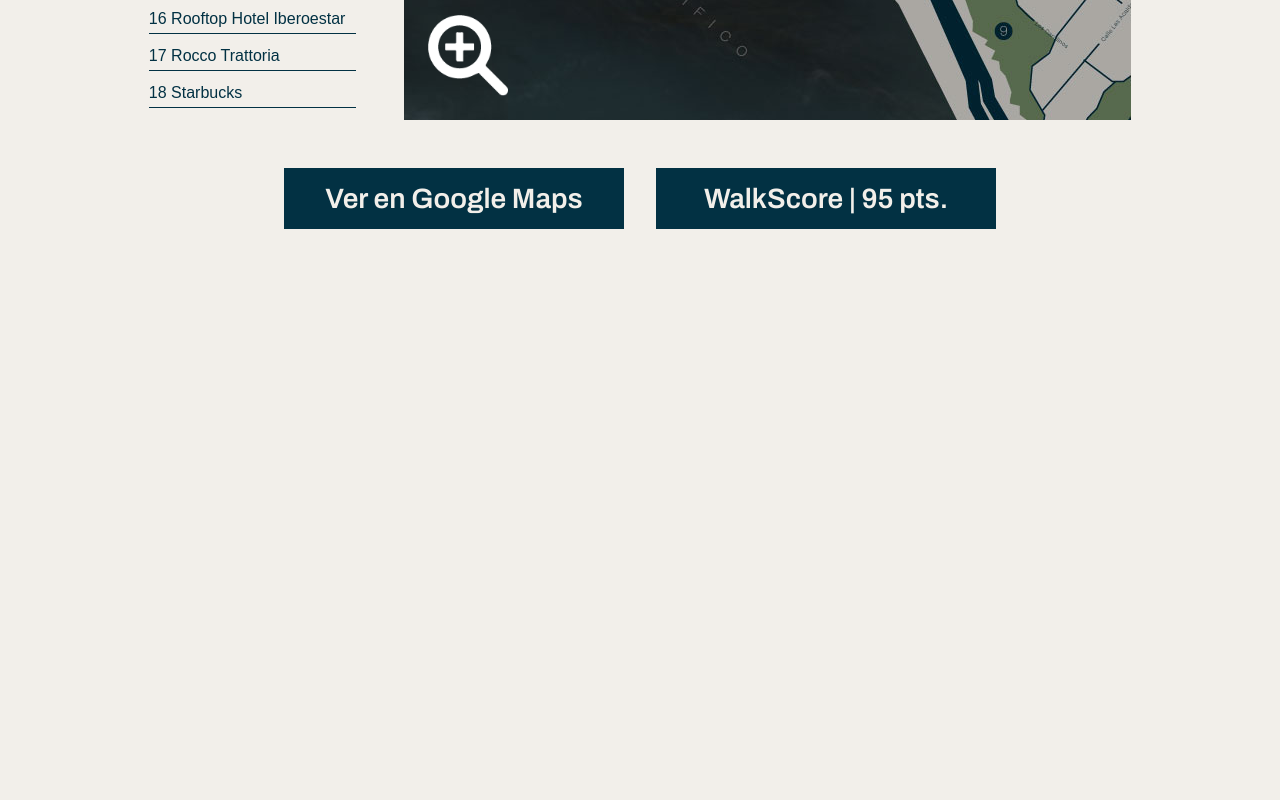
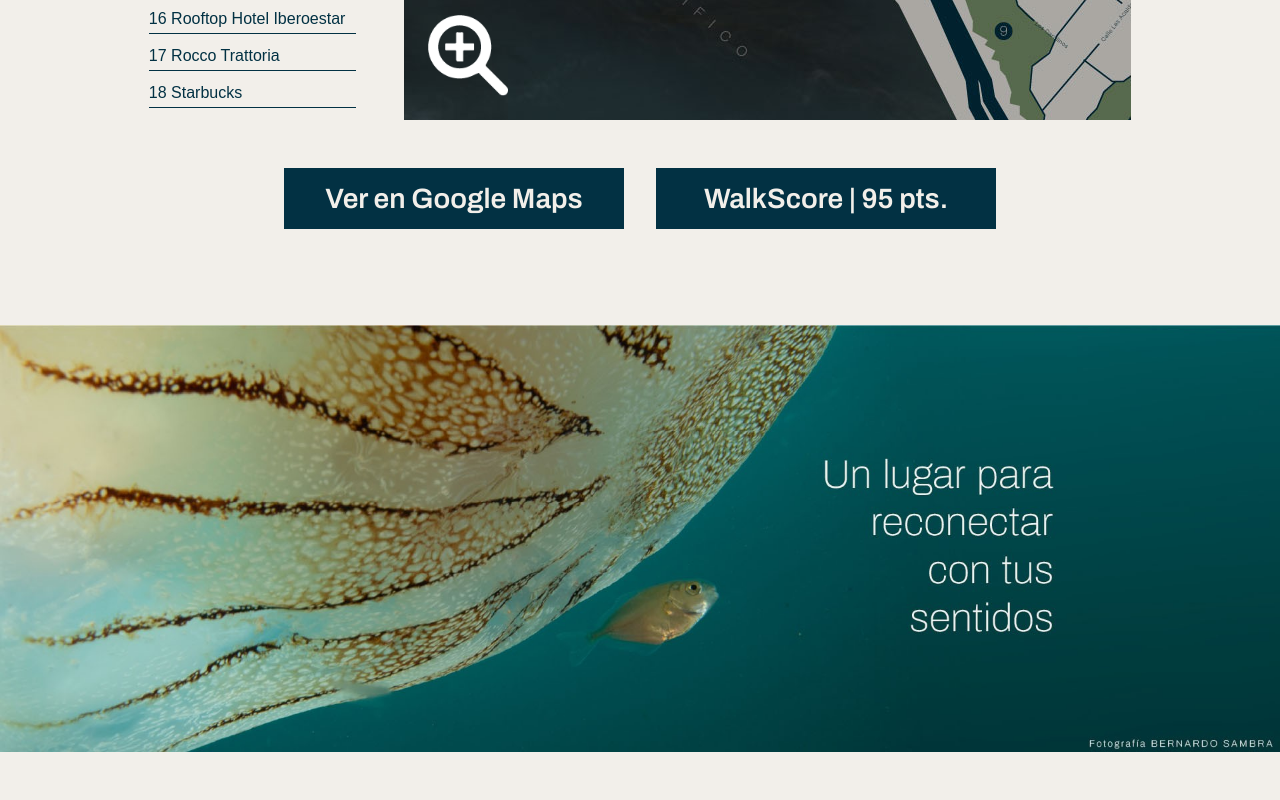
Before and after one commit to leonardo-bravop/pacific-soul-astro, an Astro site: page / in a window 1280 px wide. Shown: the part 4684-5484 px from the top of the page. Before the commit the page ends 4961 px from the top, so only its background shows below. Built offline with nearby package versions, Linux system fonts and the light colour scheme; Astro itself is replaced by a stand-in of ours.

Commit message:
Add banner lugar para reconectar

```diff
--- /dev/null
+++ b/src/components/BannerLugarReconectar.astro
@@ -0,0 +1,8 @@
+---
+import bannerVistaMar from '@assets/banner-departamento-vista-mar.jpg';
+---
+<section class="md:py-12">
+    <div data-aos="fade-up" data-aos-anchor-placement="center-bottom" class="aos-init aos-animate">
+        <img class="w-full aspect-[1/.6] md:aspect-auto object-cover object-[-15rem] md:object-center" src={bannerVistaMar.src} alt="banner departamento vista mar" loading="lazy">
+    </div>
+</section>
--- a/src/pages/index.astro
+++ b/src/pages/index.astro
@@ -9,6 +9,7 @@ import Features3 from '@components/Features3.astro';
 import Brochure from '@components/Brochure.astro';
 import BannerMarYAlma from '@components/BannerMarYAlma.astro';
 import Location from '@components/Location.astro';
+import BannerLugarReconectar from '@components/BannerLugarReconectar.astro';
 import "@styles/global.css";
 ---
 
@@ -22,4 +23,5 @@ import "@styles/global.css";
     <Brochure />
     <BannerMarYAlma />
     <Location />
+    <BannerLugarReconectar />
 </Layout>
```
Also changed, not shown: src/assets/banner-departamento-vista-mar.jpg (added).
